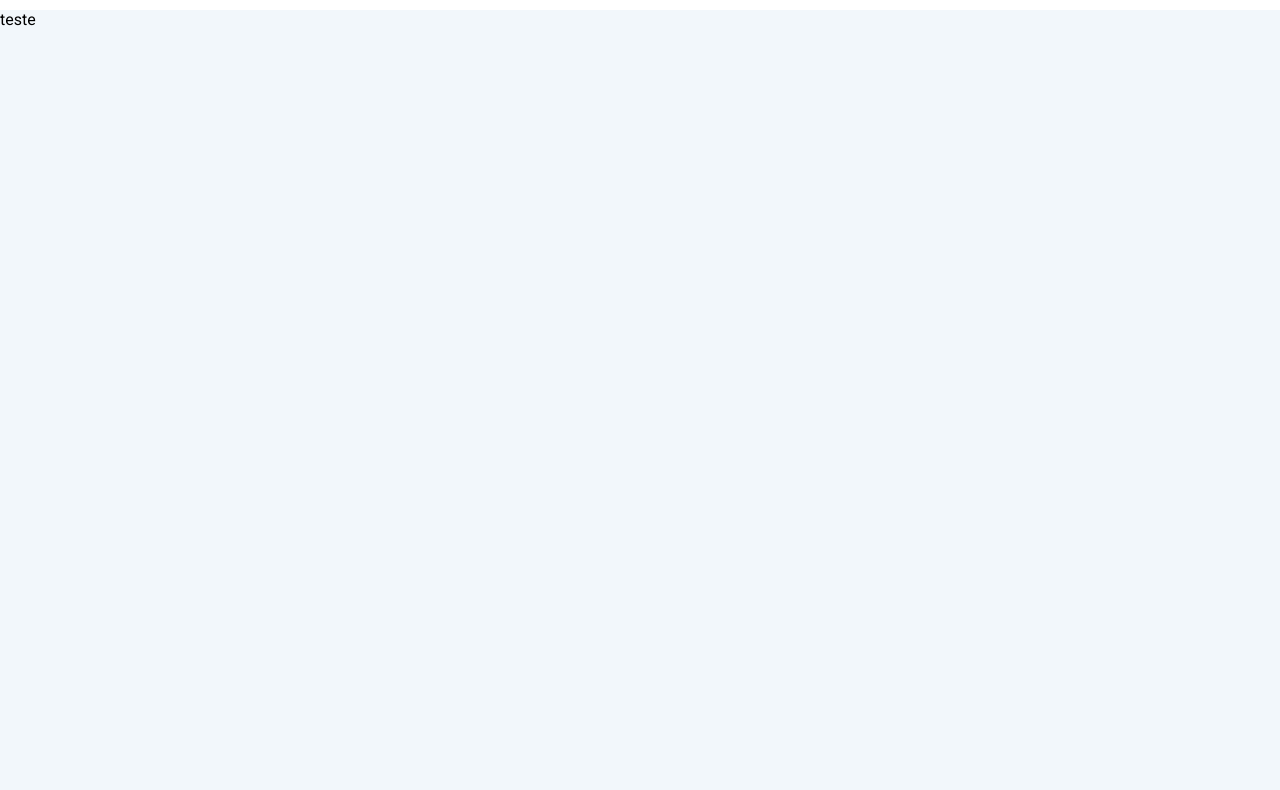
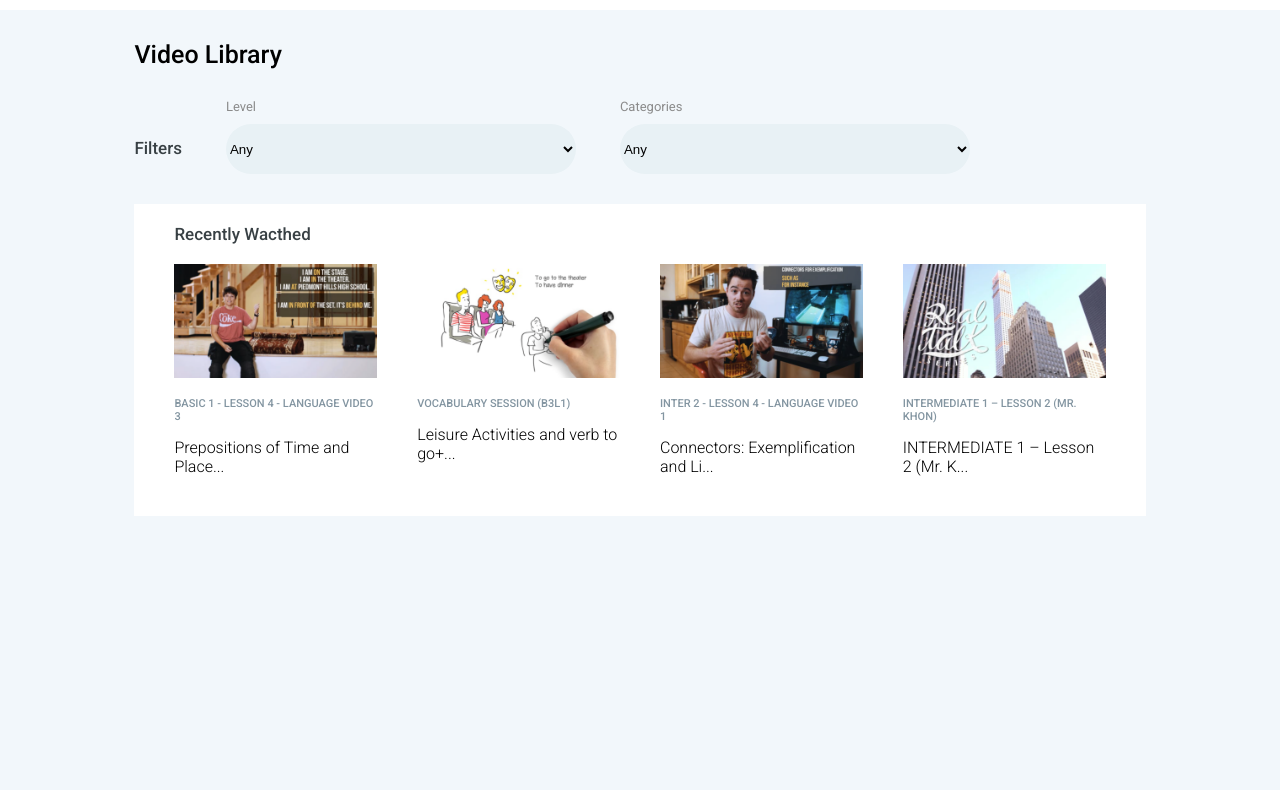
Before and after one commit to julianamacape/Curso-Webmaster-Front-End-Completo, a plain HTML site: page 07-mod07/wiseup/index.html in a window 1280 px wide. Shown: the part 72-862 px from the top of the page. Drawn offline with Linux system fonts and the light colour scheme.

Commit message:
wise up plus done
Chega! Enough! Já pratiquei bastante.

```diff
--- a/07-mod07/wiseup/css/style.css
+++ b/07-mod07/wiseup/css/style.css
@@ -1,6 +1,6 @@
 @charset "UTF-8";
 
-@import url('https://fonts.googleapis.com/css2?family=Roboto:wght@300;400&display=swap');
+@import url('https://fonts.googleapis.com/css2?family=Roboto:wght@300;400;500;700&display=swap');
 
 * {
     margin: 0;
@@ -114,3 +114,84 @@ main {
     height: 100vh;
     background-color: #F2F7FB;
 }
+
+.center {
+    height: 100%;
+    width: 79vw;
+    margin: 0 auto;
+}
+
+.center h2 {
+    font-weight: 500;
+    font-size: 25px;
+    padding: 30px 0;
+}
+
+.center > p {
+    color: #384044;
+    font-size: 17px;
+    font-weight: 500;
+    display: inline-block;
+}
+
+.level, .category {
+    display: inline-block;
+    margin: 0 0px 0px 40px;
+}
+
+.level p, .category p{
+    color: rgb(139, 139, 139);
+    font-size: 13px;
+}
+
+.level select, .category select {
+    border: 0px;
+    margin-top: 10px;
+    box-sizing: content-box;
+    width: 350px;
+    height: 50px;
+    background-color: #E8F1F5;
+    border-radius: 60px;
+}
+
+.level select:focus, .category select:focus {
+    outline: none;
+}
+
+.recently {
+    width: 100%;
+    background-color: white;
+    margin-top: 30px;
+    padding: 20px;
+}
+
+.recently h3 {
+    color: #384044;
+    font-size: 17px;
+    font-weight: 500;
+    padding-left: 20px;
+}
+
+.video {
+    margin-top: 20px;
+    display: block;
+    width: 25%;
+    float: left;
+    padding: 0 20px 20px 20px;
+    cursor: pointer
+}
+.video img{
+    width: 100%;
+}
+
+.video h4 {
+    margin: 15px 0;
+    color: #8395A1;
+    font-size: 11px;
+    font-weight: 500;
+}
+
+.video p{
+    font-size: 16px;
+    font-weight: 300;
+}
--- a/07-mod07/wiseup/index.html
+++ b/07-mod07/wiseup/index.html
@@ -29,7 +29,63 @@
     </header>
     <div class="clear"></div>
     <main>
-        <p>teste</p>
+        <div class="center">
+            <h2>Video Library</h2>
+            <p>Filters</p>
+            <div class="level">
+                <p>Level</p>
+                <select name="levels" id="levels">
+                    <option value="any">Any</option>
+                    <option value="intro">Intro</option>
+                    <option value="basic1">Basic I</option>
+                    <option value="basic2">Basic II</option>
+                    <option value="basic3">Basic III</option>
+                    <option value="inter1">Intermediate I</option>
+                    <option value="inter2">Intermediate II</option>
+                    <option value="inter3">Intermediate III</option>
+                    <option value="adv1">Advanced I</option>
+                    <option value="adv2">Advanced II</option>
+                </select>
+            </div>
+            <div class="category">
+                <p>Categories</p>
+                <select name="categories" id="categories">
+                    <option value="any">Any</option>
+                    <option value="discourse">Discourse</option>
+                    <option value="language">Language</option>
+                    <option value="ppd">PPD</option>
+                    <option value="videoclass">Video Class</option>
+                    <option value="vocabulary">Vocabulary</option>
+                    <option value="projectguidelines">Project Guidelines</option>
+                    <option value="languagecoaching">Language Coaching</option>
+                    <option value="extra">Extra</option>
+                </select>
+            </div>
+            <section class="recently">
+                <h3>Recently Wacthed</h3>
+                <div class="video">
+                    <img src="images/1recently.png" alt="Prepositions of Time and Place thumbnail">
+                    <h4>BASIC 1 - LESSON 4 - LANGUAGE VIDEO 3</h4>
+                    <p>Prepositions of Time and Place...</p>
+                </div>
+                <div class="video">
+                    <img src="images/2recently.png" alt="Leisure Activities">
+                    <h4>VOCABULARY SESSION (B3L1)</h4>
+                    <p>Leisure Activities and verb to go+...</p>
+                </div>
+                <div class="video">
+                    <img src="images/3recently.png" alt="Connectors: exemplification">
+                    <h4>INTER 2 - LESSON 4 - LANGUAGE VIDEO 1</h4>
+                    <p>Connectors: Exemplification and Li...</p>
+                </div>
+                <div class="video">
+                    <img src="images/4recently.png" alt="Mr. Khon">
+                    <h4>INTERMEDIATE 1 – LESSON 2 (MR. KHON)</h4>
+                    <p>INTERMEDIATE 1 – Lesson 2 (Mr. K...</p>
+                </div>
+                <div class="clear"></div>
+            </section>
+        </div>
     </main>
 </body>
 </html>
```
